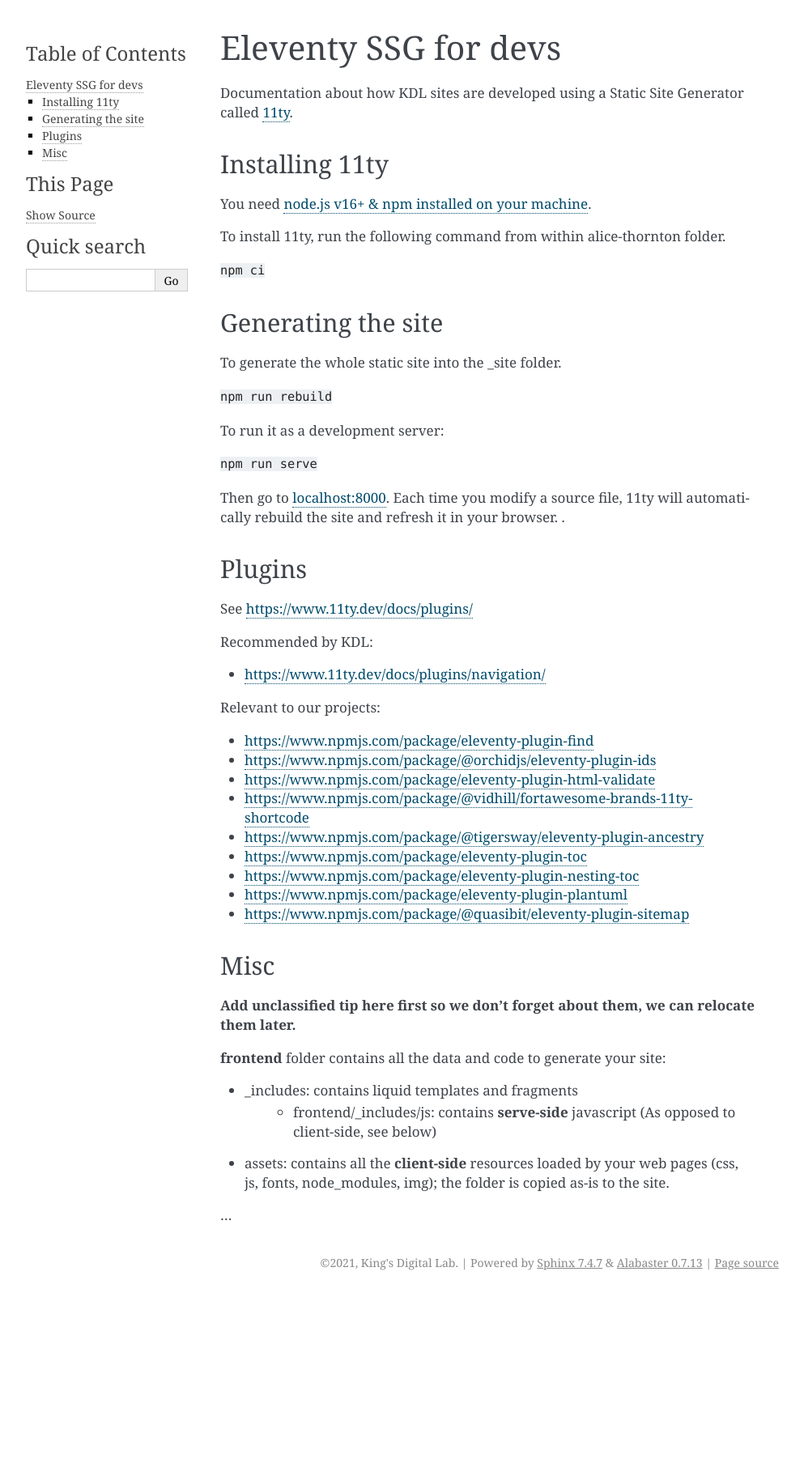
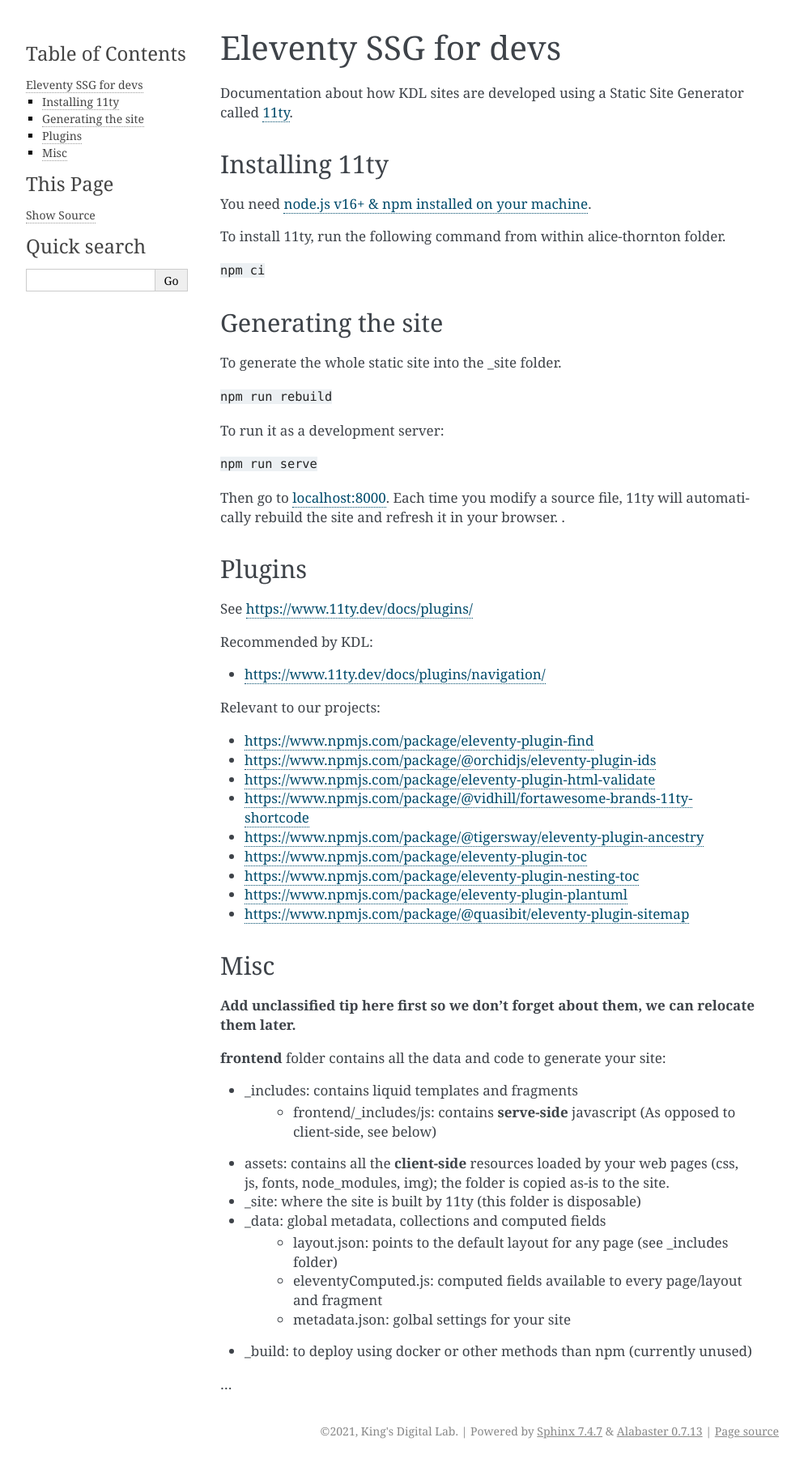
Before and after one commit to kingsdigitallab/reusable-components, a Sphinx documentation site: the page built from docs/howto/11ty.rst, in a window 1280 px wide. Shown: the whole page at 81% size, without its empty margins (148-1141 px from the left). Built offline with Sphinx 7.4.7, drawn with Linux system fonts in a browser that asks for light colours; before the commit the page ends 1599 px from its top, so only the background shows below that.

Commit message:
Update 11ty.rst

```diff
--- a/docs/howto/11ty.rst
+++ b/docs/howto/11ty.rst
@@ -62,4 +62,11 @@ Misc
 * _includes: contains liquid templates and fragments
    * frontend/_includes/js: contains **serve-side** javascript (As opposed to client-side, see below)
 * assets: contains all the **client-side** resources loaded by your web pages (css, js, fonts, node_modules, img); the folder is copied as-is to the site.
+* _site: where the site is built by 11ty (this folder is disposable)
+* _data: global metadata, collections and computed fields
+   * layout.json: points to the default layout for any page (see _includes folder)
+   * eleventyComputed.js: computed fields available to every page/layout and fragment
+   * metadata.json: golbal settings for your site
+* _build: to deploy using docker or other methods than npm (currently unused)
+
 ...
```
